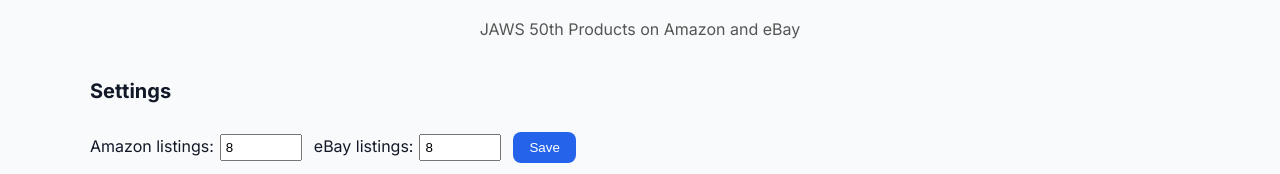
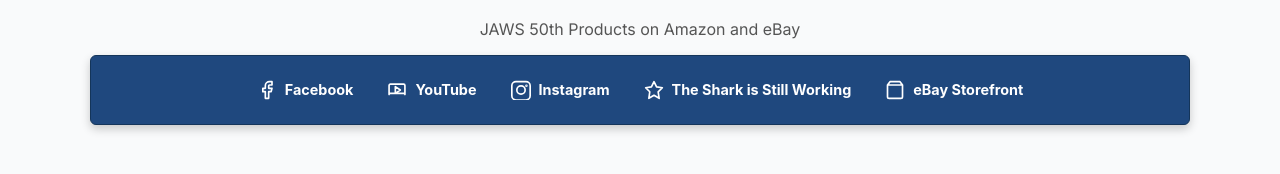
Before and after one commit to jgpersonal1/jaws-affiliate-app, a React (Create React App) app in the folder frontend/: page / in a window 1280 px wide. Shown: the part 279-453 px from the top of the page. Built offline with nearby package versions, Linux system fonts and the light colour scheme; no server answers; the HTML template or start-up script is replaced by a standard one.

Commit message:
updated app with navbar

```diff
--- a/frontend/src/App.tsx
+++ b/frontend/src/App.tsx
@@ -2,6 +2,7 @@
 import { fetchProducts } from "./services/api";
 import { ProductList } from "./components/ProductList";
 import "./index.css"; // Ensure global styles are applied
+import { NavbarOnly } from "./NavbarOnly";
 
 function App() {
   const [amazonLimit, setAmazonLimit] = useState<number>(() => parseInt(localStorage.getItem("amazonLimit") || "8", 10));
@@ -46,6 +47,7 @@
         <img src="/images/jmovie_2012c.jpg" width="950" height="180" style={{ marginBottom: "24px" }}></img>
         <h1 style={{ fontSize: "1.8rem" }}>🦈 JAWSmovie.com Recommends</h1>
         <p style={{ color: "#555" }}>JAWS 50th Products on Amazon and eBay</p>
+        <NavbarOnly />
       </header>
 
       <section style={{
--- /dev/null
+++ b/frontend/src/NavbarOnly.tsx
@@ -0,0 +1,147 @@
+import React from 'react';
+
+// --- TYPE DEFINITIONS ---
+
+// Type for the SVG icon props
+interface IconProps {
+    path: string;
+    size?: number;
+    color?: string;
+    style?: React.CSSProperties;
+}
+
+// Type for the Navbar links
+interface NavLink {
+    name: string;
+    href: string;
+    // Icon should be a function component that accepts standard SVG/React props
+    Icon: React.FC<React.SVGProps<SVGSVGElement>>;
+}
+
+
+// --- ICON COMPONENTS ---
+
+// Generic Icon utility component
+const Icon: React.FC<IconProps> = ({ path, size = 20, color = 'white', style = {} }) => (
+    <svg
+        xmlns="http://www.w3.org/2000/svg"
+        width={size}
+        height={size}
+        viewBox="0 0 24 24"
+        fill="none"
+        stroke={color}
+        strokeWidth="2"
+        strokeLinecap="round"
+        strokeLinejoin="round"
+        style={{ marginRight: 6, ...style }}
+    >
+        <path d={path} />
+    </svg>
+);
+
+// Specific Icon wrappers (using React.FC<React.SVGProps<SVGSVGElement>> for easy integration)
+const FacebookIcon: React.FC<React.SVGProps<SVGSVGElement>> = (props) => (
+    <Icon path="M18 2h-3a5 5 0 0 0-5 5v3H7v4h3v8h4v-8h3l1-4h-4V7a1 1 0 0 1 1-1h3z" {...props} />
+);
+const YoutubeIcon: React.FC<React.SVGProps<SVGSVGElement>> = (props) => (
+    <Icon path="M2.5 17.5c0-.8.7-1.5 1.5-1.5h16c.8 0 1.5.7 1.5 1.5v-11c0-.8-.7-1.5-1.5-1.5h-16c-.8 0-1.5.7-1.5 1.5v11zM10 8l6 4-6 4z" {...props} />
+);
+const InstagramIcon: React.FC<React.SVGProps<SVGSVGElement>> = (props) => (
+    <Icon path="M18 2h-12a5 5 0 0 0-5 5v12a5 5 0 0 0 5 5h12a5 5 0 0 0 5-5V7a5 5 0 0 0-5-5zM12 17a5 5 0 1 1 0-10 5 5 0 0 1 0 10zM18.5 7.5a.5.5 0 1 1 0-1 .5.5 0 0 1 0 1z" {...props} />
+);
+const StarIcon: React.FC<React.SVGProps<SVGSVGElement>> = (props) => (
+    <Icon path="M12 2l3.09 6.26L22 9.27l-5 4.87L18.18 22 12 18.27 5.82 22 6.91 14.14 2 9.27l6.91-1.01L12 2z" {...props} />
+);
+const ShoppingBagIcon: React.FC<React.SVGProps<SVGSVGElement>> = (props) => (
+    <Icon path="M6 2L3 6v14a2 2 0 0 0 2 2h14a2 2 0 0 0 2-2V6l-3-4zM3 6h18" {...props} />
+);
+
+
+// --- LINK DATA ---
+
+const navLinks: NavLink[] = [
+    {
+        name: "Facebook",
+        href: "https://www.facebook.com/groups/Jawsmovie",
+        Icon: FacebookIcon
+    },
+    {
+        name: "YouTube",
+        href: "https://www.youtube.com/@thesharkisstillworking9334/videos",
+        Icon: YoutubeIcon
+    },
+    {
+        name: "Instagram",
+        href: "https://www.instagram.com/jawsmovie75",
+        Icon: InstagramIcon
+    },
+    {
+        name: "The Shark is Still Working",
+        href: "http://facebook.com/profile.php?id=100063606841043",
+        Icon: StarIcon
+    },
+    {
+        name: "eBay Storefront",
+        href: "https://www.ebay.com/inf/jawsmovie-1975/collections/57258868747?mkcid=1&mkrid=711-53200-19255-0&siteid=0&campid=5339130190&toolid=80010&mkevt=1",
+        Icon: ShoppingBagIcon
+    }
+];
+
+// --- MAIN COMPONENT ---
+
+export const NavbarOnly: React.FC = () => {
+
+    const handleMouseEnter = (e: React.MouseEvent<HTMLAnchorElement>) => {
+        e.currentTarget.style.backgroundColor = '#14355a';
+    };
+
+    const handleMouseLeave = (e: React.MouseEvent<HTMLAnchorElement>) => {
+        e.currentTarget.style.backgroundColor = 'transparent';
+    };
+
+    return (
+        <nav style={{
+            display: "flex",
+            justifyContent: "center",
+            gap: "10px",
+            backgroundColor: "#1f487e", /* Darker blue inspired by Jaws */
+            padding: "12px",
+            borderRadius: "6px",
+            marginTop: "16px",
+            marginBottom: "32px",
+            boxShadow: "0 4px 10px rgba(0, 0, 0, 0.2)",
+            border: "1px solid #14355a",
+            flexWrap: 'wrap', // Responsive wrapping
+            fontFamily: '-apple-system, BlinkMacSystemFont, "Segoe UI", Roboto, Helvetica, Arial, sans-serif',
+        }}>
+            {navLinks.map(link => (
+                <a
+                    key={link.name}
+                    href={link.href}
+                    target="_blank"
+                    rel="noopener noreferrer"
+                    style={{
+                        color: "#fff",
+                        textDecoration: "none",
+                        fontWeight: "bold",
+                        fontSize: "0.9rem",
+                        padding: "8px 12px",
+                        borderRadius: "4px",
+                        transition: 'background-color 0.2s',
+                        display: 'flex',
+                        alignItems: 'center',
+                        whiteSpace: 'nowrap',
+                        margin: '4px 0',
+                    }}
+                    onMouseEnter={handleMouseEnter}
+                    onMouseLeave={handleMouseLeave}
+                >
+                    <link.Icon style={{ marginRight: 8 }} width={18} height={18} />
+                    {link.name}
+                </a>
+            ))}
+        </nav>
+    );
+};
+
+export default NavbarOnly;
```
